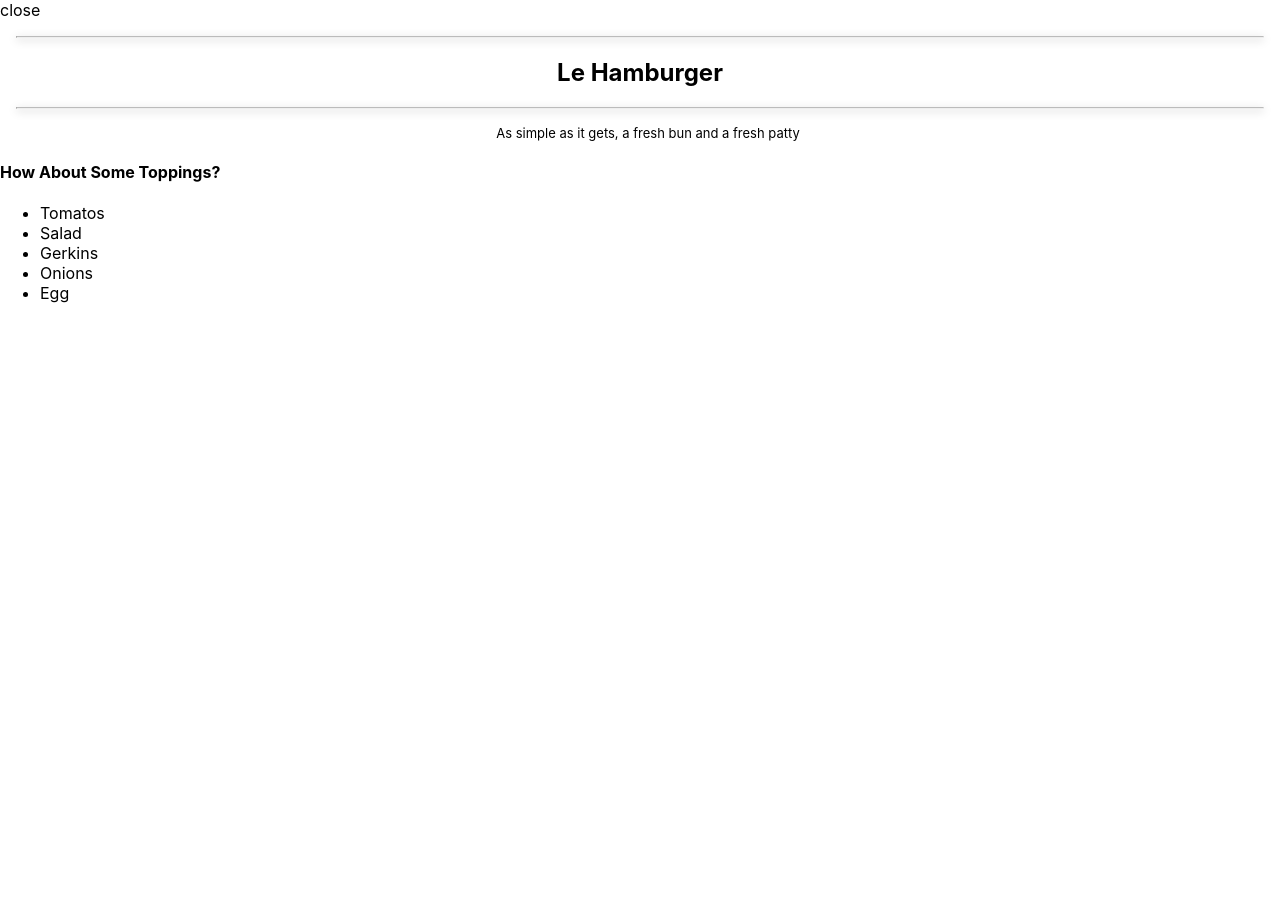
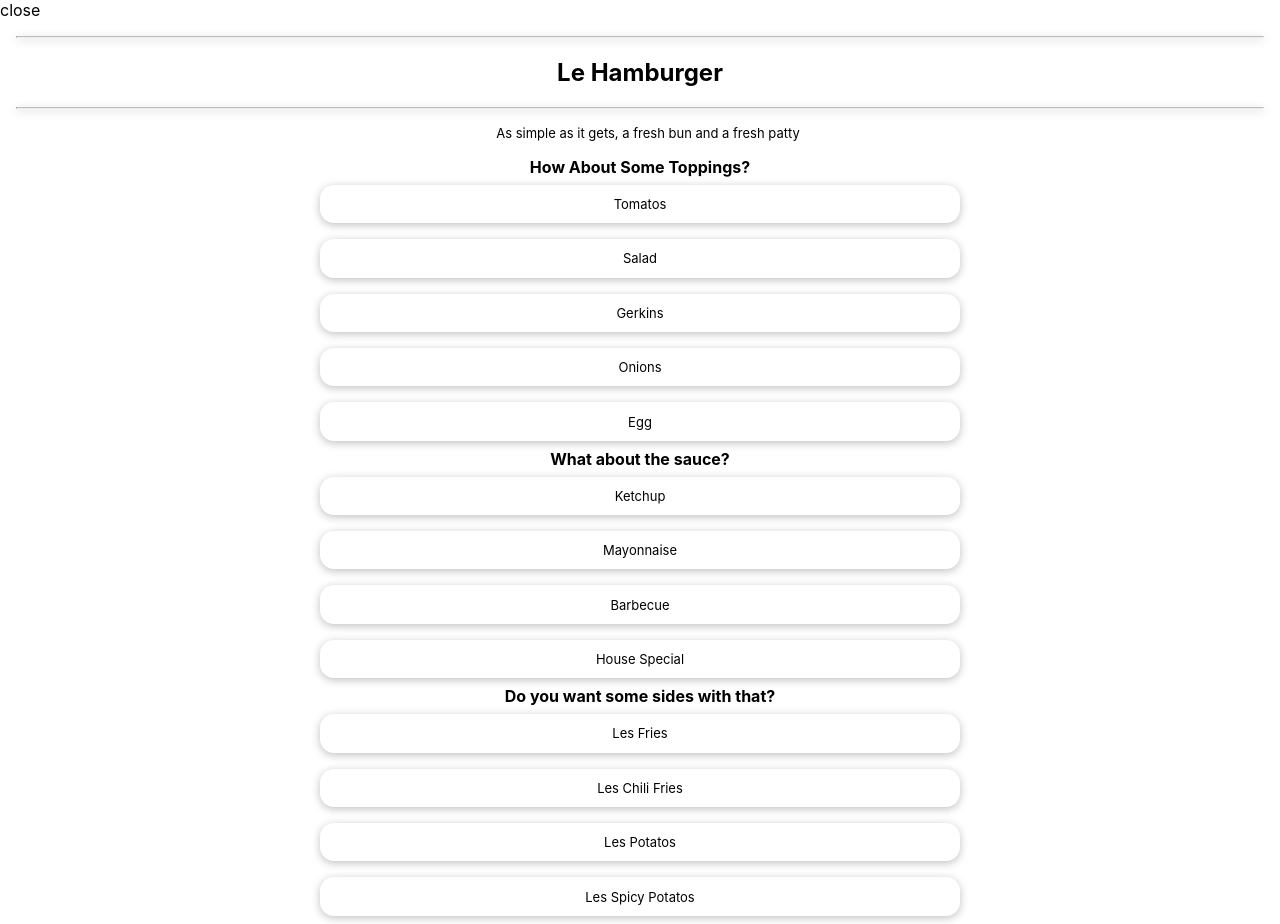
Before and after one commit to Puffywonton/foodapp, a React (Create React App) app: page / in a window 1280 px wide. Before the commit the page ends 800 px from the top, so only its background shows below. Built offline with nearby package versions, Linux system fonts and the light colour scheme.

Commit message:
adding Options

```diff
--- a/src/Menu/ConfigureBurger.js
+++ b/src/Menu/ConfigureBurger.js
@@ -1,24 +1,34 @@
+import fakeDrinksMenu from "../Datas/fakeDrinksMenu"
+import fakeSaucesList from "../Datas/fakeSaucesList"
+import fakeSidesMenu from "../Datas/fakeSidesMenu"
 import fakeToppingList from "../Datas/fakeToppingsList"
+import Options from "../UI/Options"
 import SectionTitle from "../UI/SectionTitle"
 import classes from './ConfigureBurger.module.css'
 
 
 const ConfigureBurger = (props) => {
-    const toppingList = fakeToppingList.map(item =>
-        <li className={classes.topping}>{item}</li>
-    )
-
     return (
         <div>
             <div>close</div>
             <SectionTitle title={props.title} />
             <div className={classes.description}>{props.description}</div>
-            <div>
-                <h4 className={classes.title}>How About Some Toppings?</h4>
-                <ul className={classes.list}>
-                    {toppingList}
-                </ul>
-            </div>
+            <Options
+                title="How About Some Toppings?"
+                list={fakeToppingList}
+            />
+            <Options
+                title="What about the sauce?"
+                list={fakeSaucesList}
+            />
+            <Options
+                title="Do you want some sides with that?"
+                list={fakeSidesMenu}
+            />
+            {/* <Options
+                title="Are you thirsty?"
+                list={fakeDrinksMenu}
+            /> */}
         </div>
     )
 }
--- a/src/UI/Options.js
+++ b/src/UI/Options.js
@@ -1,9 +1,26 @@
+import classes from './Options.module.css'
+
 const Options = (props) => {
+
+    const optionList = props.list.map((item, index) =>
+    {
+        let title = ""
+            if (typeof props.list[0] === "string") {
+                title = item
+            } else {
+                title = item.title
+            }
+        return (
+                <li key={index} className={classes.option}>{title}</li>
+            )
+        }
+    )
+
     return (
         <div>
-            <h4 className={classes.title}>How About Some Toppings?</h4>
+            <h4 className={classes.title}>{props.title}</h4>
             <ul className={classes.list}>
-                {toppingList}
+                {optionList}
             </ul>
         </div>
     )
--- /dev/null
+++ b/src/UI/Options.module.css
@@ -0,0 +1,30 @@
+.option {
+    margin: 0.5rem;
+    padding: 0.7rem;
+    box-shadow: 0 2px 8px rgba(0, 0, 0, 0.25);
+    border-radius: 14px;
+    font-size: small;
+    text-align: center;
+    width: 50%;
+}
+
+
+.list{
+    width: 100%;
+    list-style: none;
+    padding: 0;
+    margin: 0;
+    display: flex;
+    flex-direction: column;
+    justify-content: center;
+    align-items: center;
+    flex-wrap: wrap;
+    /* background-color: red; */
+}
+
+.title{
+    /* padding: 0; */
+    text-align: center;
+    margin: 0;
+    padding: 0 0 0 0;
+}
```
